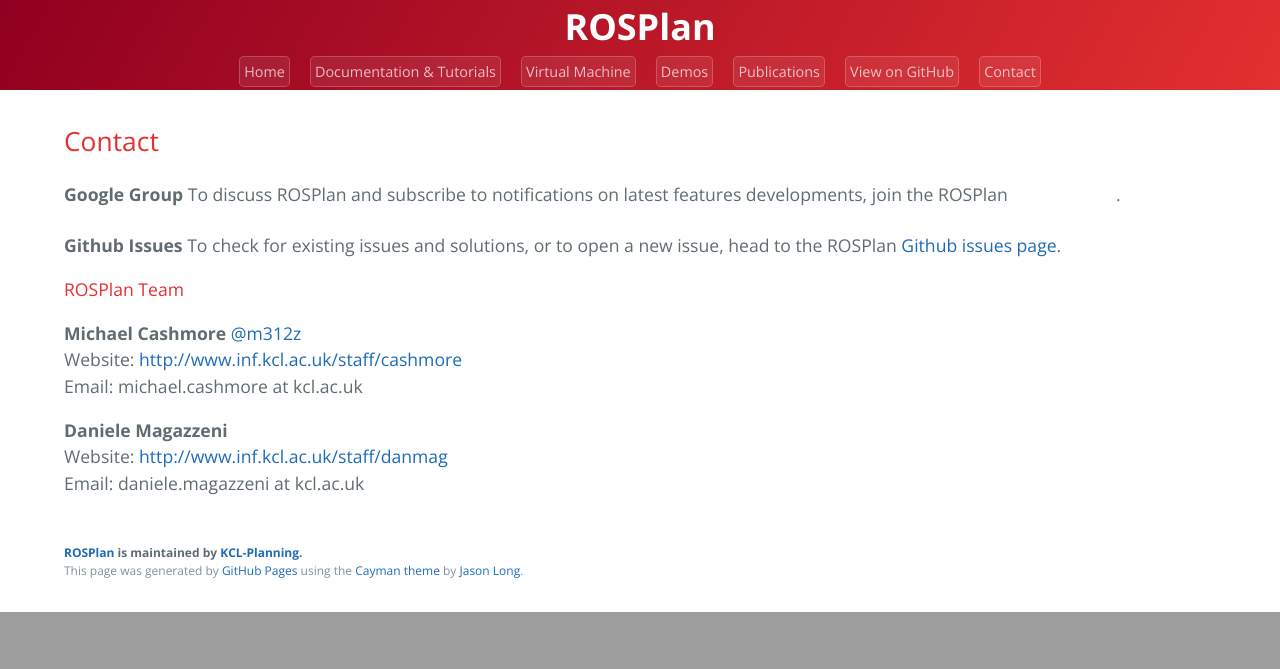
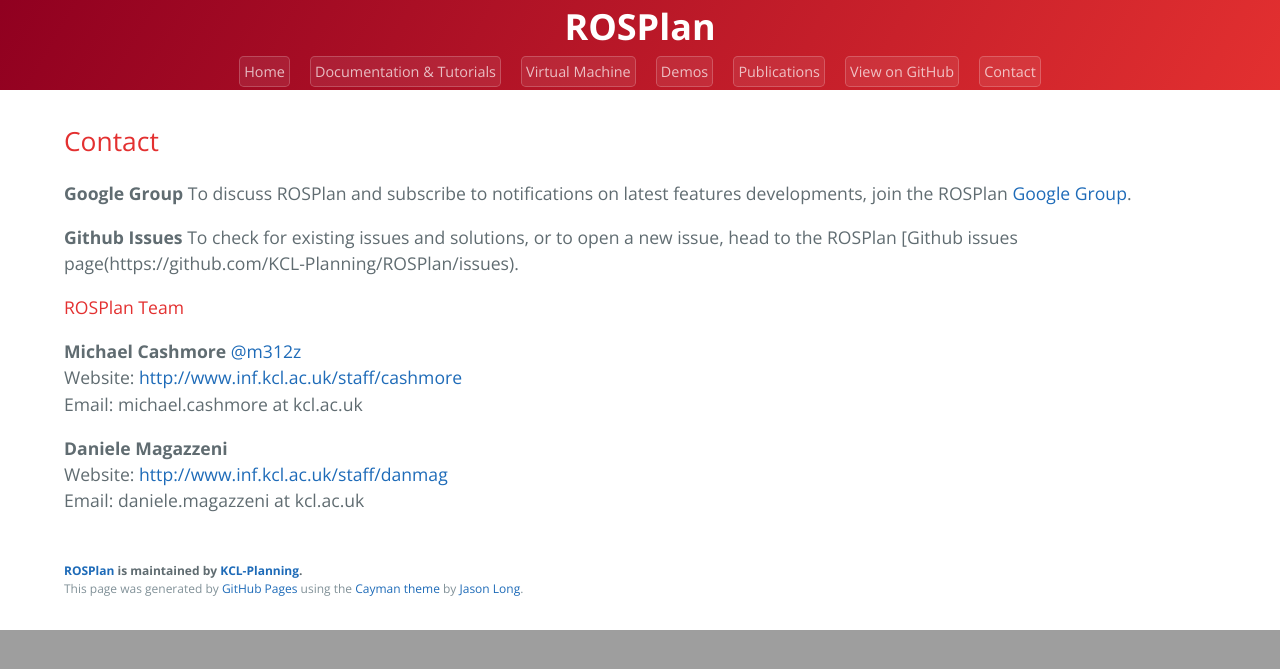
Before and after one commit to KCL-Planning/ROSPlan, a Jekyll site: the page built from contact.md, in a window 1280 px wide. Shown: the top 669 px of the page. Built offline with Jekyll 4.4.1, drawn with Linux system fonts in a browser that asks for light colours.

Commit message:
Update contact.md

```diff
--- a/contact.md
+++ b/contact.md
@@ -4,10 +4,10 @@ title: Contact
 ---
 
 **Google Group**
-To discuss ROSPlan and subscribe to notifications on latest features developments, join the ROSPlan <a href="https://groups.google.com/forum/#!forum/rosplan" class="btn">Google Group</a>.
+To discuss ROSPlan and subscribe to notifications on latest features developments, join the ROSPlan [Google Group](https://groups.google.com/forum/#!forum/rosplan).
 
 **Github Issues**
-To check for existing issues and solutions, or to open a new issue, head to the ROSPlan <a href="https://github.com/KCL-Planning/ROSPlan/issues">Github issues page</a>.
+To check for existing issues and solutions, or to open a new issue, head to the ROSPlan [Github issues page(https://github.com/KCL-Planning/ROSPlan/issues).
 
 #### ROSPlan Team
 
```
